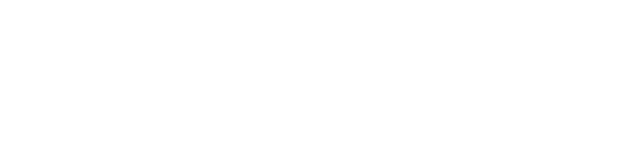
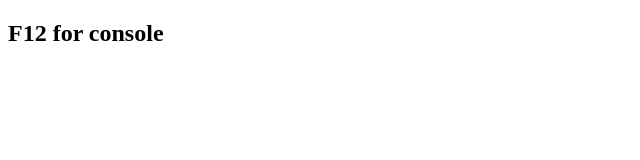
Before and after one commit to K-yan-r/K-yan-r.github.io, a plain HTML site: page index.html in a window 1280 px wide. Shown: the whole page, without its empty margins (0-640 px from the left). Drawn offline with Linux system fonts and the light colour scheme.

Commit message:
Update index.html

```diff
--- a/index.html
+++ b/index.html
@@ -1,6 +1,7 @@
 <!DOCTYPE html>
 <html lang="en">
 <head>
+  <h2>F12 for console</h2>
 <script type="application/ld+json">
   {
     "@context": "https://schema.googleapis.com/",
```
